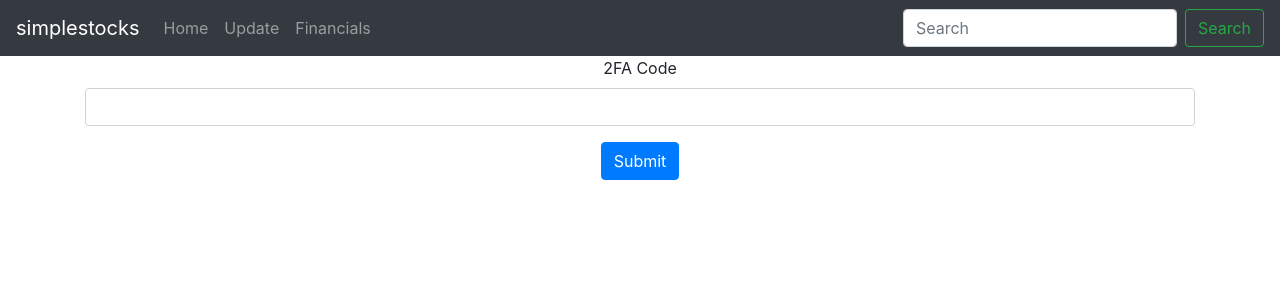
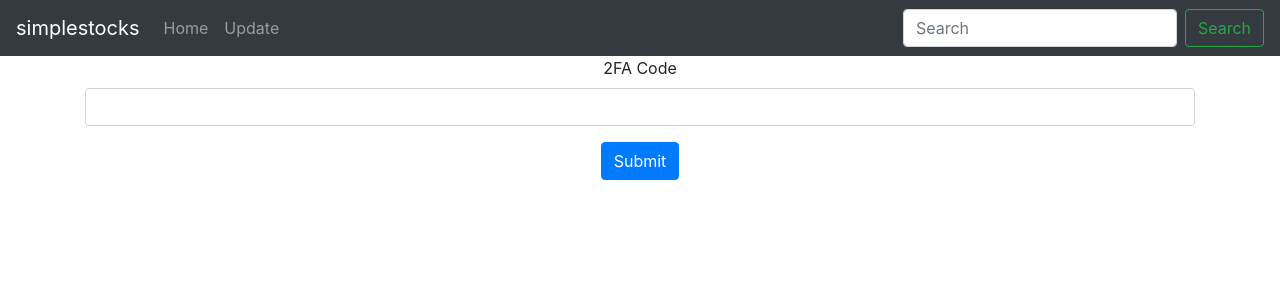
Before and after one commit to dcranston/simplestocks, a Flask app: page /login in a window 1280 px wide. Shown: the top 300 px of the page. Run offline with Flask 2, Linux system fonts and the light colour scheme; some libraries are stand-ins or nearby versions.

Commit message:
remove /financials from navbar

```diff
--- a/app/templates/navbar.html
+++ b/app/templates/navbar.html
@@ -11,9 +11,6 @@
       <li class="nav-item">
         <a class="nav-link" href="/update">Update</a>
       </li>
-      <li class="nav-item">
-        <a class="nav-link" href="/financials">Financials</a>
-      </li>
     </ul>
     <form class="form-inline mt-2 mt-md-0">
       <input class="form-control mr-sm-2" type="text" placeholder="Search" aria-label="Search">
```
